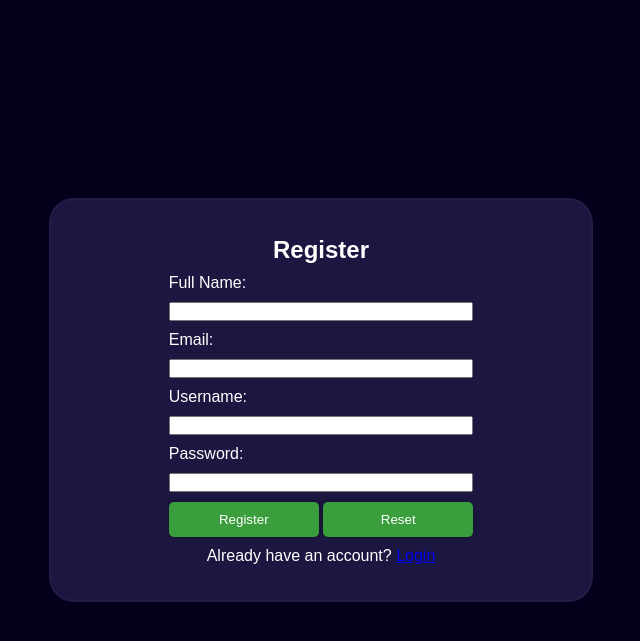
After one commit to LEKSHMI-01/BookMySpace, a Flask app: page /register in a window 1280 px wide. The commit adds this page. Shown: the top 641 px of the page, without its empty margins (319-959 px from the left). Run offline with Flask 3, Linux system fonts and the light colour scheme.

Commit message:
first commit

```diff
--- a/app.py
+++ b/app.py
@@ -1,8 +1,27 @@
-from flask import Flask, render_template, request
+from flask import Flask, render_template, request, redirect, url_for, session
 import datetime
+import secrets
 import csv
 
+
 app = Flask(__name__)
+secret_key = secrets.token_hex(16)
+app.secret_key = secret_key
+
+
+users = []
+
+class User:
+    def __init__(self, username, password):
+        self.username = username
+        self.password = password
+
+def find_user(username):
+    for user in users:
+        if user.username == username:
+            return user
+    return None
+
 
 class ParkingSlot:
     def __init__(self, slot_id, available=True):
@@ -123,8 +142,57 @@ def view_booked_slots():
 parking_lot = ParkingLot(10)
 
 @app.route('/')
+def index():
+    session.clear()
+    return render_template('login.html')
+
+@app.route('/register', methods=['GET', 'POST'])
+def register():
+    if request.method == 'POST':
+        username = request.form['username']
+        password = request.form['password']
+
+        if find_user(username):
+            return render_template('register.html', error_message="Username already exists")
+
+        user = User(username, password)
+        users.append(user)
+
+        return redirect('/login')
+    else:
+        return render_template('register.html', error_message=None)
+
+
+@app.route('/login', methods=['GET', 'POST'])
+def login():
+    if request.method == 'POST':
+        username = request.form['username']
+        password = request.form['password']
+
+        user = find_user(username)
+        if user and user.password == password:
+            session['username'] = username  # Store the username in the session
+            return redirect('/home')
+        else:
+            return render_template('login.html', error_message="Invalid username or password")
+
+    return render_template('login.html', error_message=None)
+
+
+
+@app.route('/home')
 def home():
-    return render_template('index.html')
+    if 'username' in session:  # Check if the user is logged in
+        return render_template('index.html')
+    else:
+        return redirect('/')
+
+@app.route('/logout')
+def logout():
+    session.clear()  # Clear the session
+    return redirect('/')
+
+
 
 @app.route('/book', methods=['GET', 'POST'])
 def book():
--- a/booking_details.csv
+++ b/booking_details.csv
@@ -5,3 +5,5 @@
 20230624181414,4,minna,kl5678,2023-06-24,20:10,20:30
 20230624184751,1,achu,kl1289,2023-06-24,19:00,19:50
 20230624185017,4,chandu,kl8945,2023-06-24,19:05,19:53
+20230627083143,1,vinu,kl5343,2023-06-28,00:00,00:30
+20230627085131,5,minna,kl5623,2023-06-27,13:05,13:30
--- /dev/null
+++ b/static/style2.css
@@ -0,0 +1,78 @@
+* {
+    font-family: "Poppins", sans-serif;
+    margin: 0;
+    padding: 0;
+  }
+
+  body {
+    background-color: #03001c;
+    display: flex;
+    align-items: center;
+    justify-content: center;
+  }
+
+  h2 {
+    color: white;
+  }
+
+  p {
+    color: white;
+  }
+
+  .main-container {
+    display: flex;
+    flex-direction: column;
+    justify-content: center;
+    align-items: center;
+    position: absolute;
+    top: 50%;
+    left: 50%;
+    transform: translate(-50%, -50%);
+    border-radius: 25px;
+    border: 2px solid #211d47;
+    width: 80%;
+    height: 45%;
+    max-width: 500px;
+    padding: 20px;
+    background-color: #1b1740;
+    gap: 10px;
+  }
+
+  .form-field {
+    display: flex;
+    flex-direction: column;
+    color: white;
+    gap: 10px;
+  }
+
+  .submit-btn-create {
+    padding: 10px 30px; /* Updated padding for the left and right of the button */
+    border-radius: 5px;
+    border: none;
+    box-shadow: 0 0 5px rgba(0, 0, 0, 0.2);
+    cursor: pointer;
+    background-color: #3a9e3d;
+    color: #fff;
+    width: 150px;
+  }
+
+  .submit-btn-create:hover {
+    background-color: #70ca73;
+    transform: scale(1.1);
+    transition: 0.2s ease;
+  }
+
+  input[type="file"]::file-selector-button {
+    background-color: #3b366f;
+    color: white;
+    padding: 10px 30px; /* Updated padding for the left and right of the button */
+    border-radius: 5px;
+    border: none;
+    box-shadow: 0 0 5px rgba(0, 0, 0, 0.2);
+    cursor: pointer;
+  }
+
+  input[type="file"]::file-selector-button:hover {
+    border: none;
+    box-shadow: 0 0 5px rgba(0, 0, 0, 0.2);
+  }
--- a/templates/index.html
+++ b/templates/index.html
@@ -28,6 +28,10 @@
             <form action="/slot">
                 <input class="submit-btn-create" type="submit" value="View Booked Slots" />
             </form>
+
+            <form action="/logout"> <!-- Added form for Logout -->
+                <input class="submit-btn-create" type="submit" value="Logout" />
+            </form>
         </div>
     </div>
 </body>
--- /dev/null
+++ b/templates/register.html
@@ -0,0 +1,36 @@
+<!DOCTYPE html>
+<html>
+
+<head>
+    <meta charset="UTF-8">
+    <title>Register</title>
+    <link rel="stylesheet" type="text/css" href="{{ url_for('static', filename='style2.css') }}">
+
+
+</head>
+
+<body>
+    <div class="main-container">
+        <h2>Register</h2>
+        {% if error_message %}
+        <p>{{ error_message }}</p>
+        {% endif %}
+        <form action="/register" method="POST" class="form-field">
+            <label for="fullname">Full Name:</label>
+            <input type="text" id="fullname" name="fullname" required>
+            <label for="email">Email:</label>
+            <input type="email" id="email" name="email" required>
+            <label for="username">Username:</label>
+            <input type="text" id="username" name="username" required>
+            <label for="password">Password:</label>
+            <input type="password" id="password" name="password" required>
+            <div class="button-row">
+                <input type="submit" value="Register" class="submit-btn-create">
+                <input type="reset" value="Reset" class="submit-btn-create">
+            </div>
+        </form>
+        <p>Already have an account? <a href="/login">Login</a></p>
+    </div>
+</body>
+
+</html>
```
Also changed, not shown: static/index.css (+9 -14 lines), static/style1.css (added, +78 -0 lines), templates/booked.html (+80 -0 lines), templates/login.html (added, +30 -0 lines).
